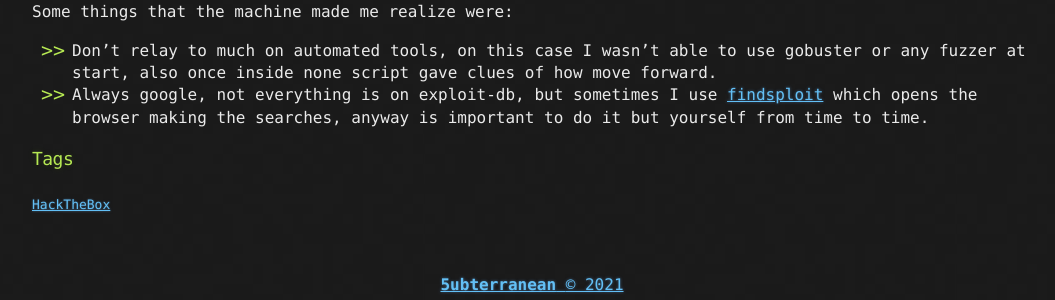
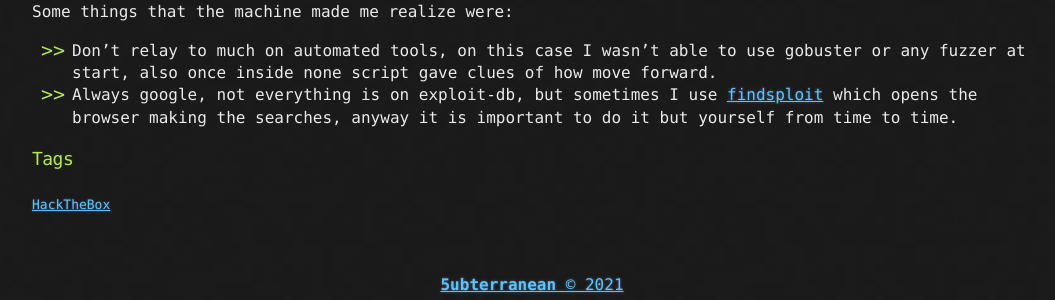
Before and after one commit to 5ubterranean/5ubterranean.github.io, a Jekyll site: the page built from _posts/2021-03-06-Passage.md, in a window 1280 px wide and 900 px high, scrolled down 7025 px. Shown: the part 590-890 px from the top of the window, without its empty margins (108-1163 px from the left). Built offline with Jekyll 4.4.1, drawn with Linux system fonts in a browser that asks for light colours.

```diff
--- a/_posts/2021-03-06-Passage.md
+++ b/_posts/2021-03-06-Passage.md
@@ -96,4 +96,4 @@ The lead for privilege escalation its inside ".viminfo" file, there we see that
 
 Some things that the machine made me realize were:
 *   Don't relay to much on automated tools, on this case I wasn't able to use gobuster or any fuzzer at start, also once inside none script gave clues of how move forward.
-*   Always google, not everything is on exploit-db, but sometimes I use [findsploit](https://github.com/1N3/Findsploit) which opens the browser making the searches, anyway is important to do it but yourself from time to time.
+*   Always google, not everything is on exploit-db, but sometimes I use [findsploit](https://github.com/1N3/Findsploit) which opens the browser making the searches, anyway it is important to do it but yourself from time to time.
```
